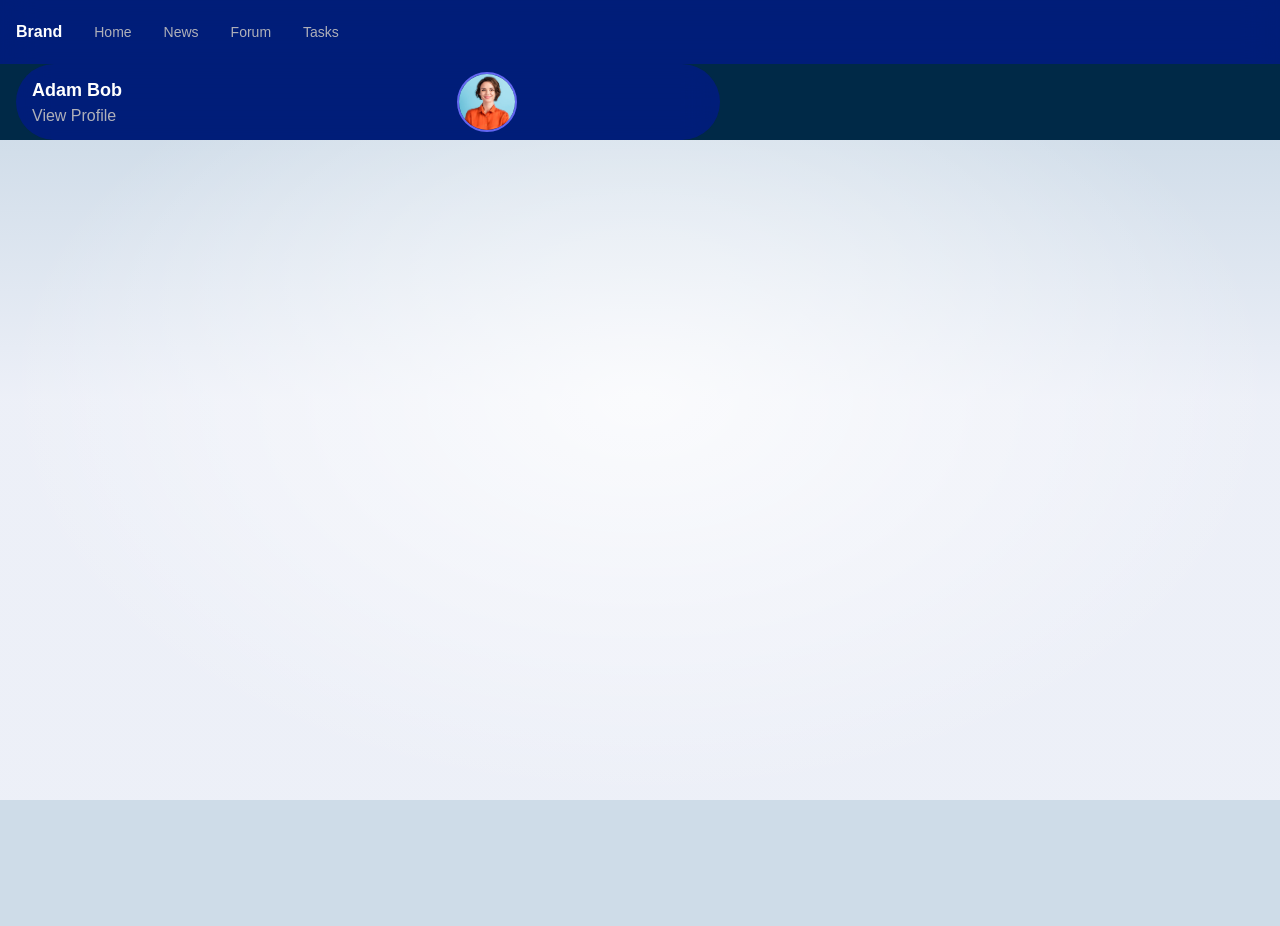
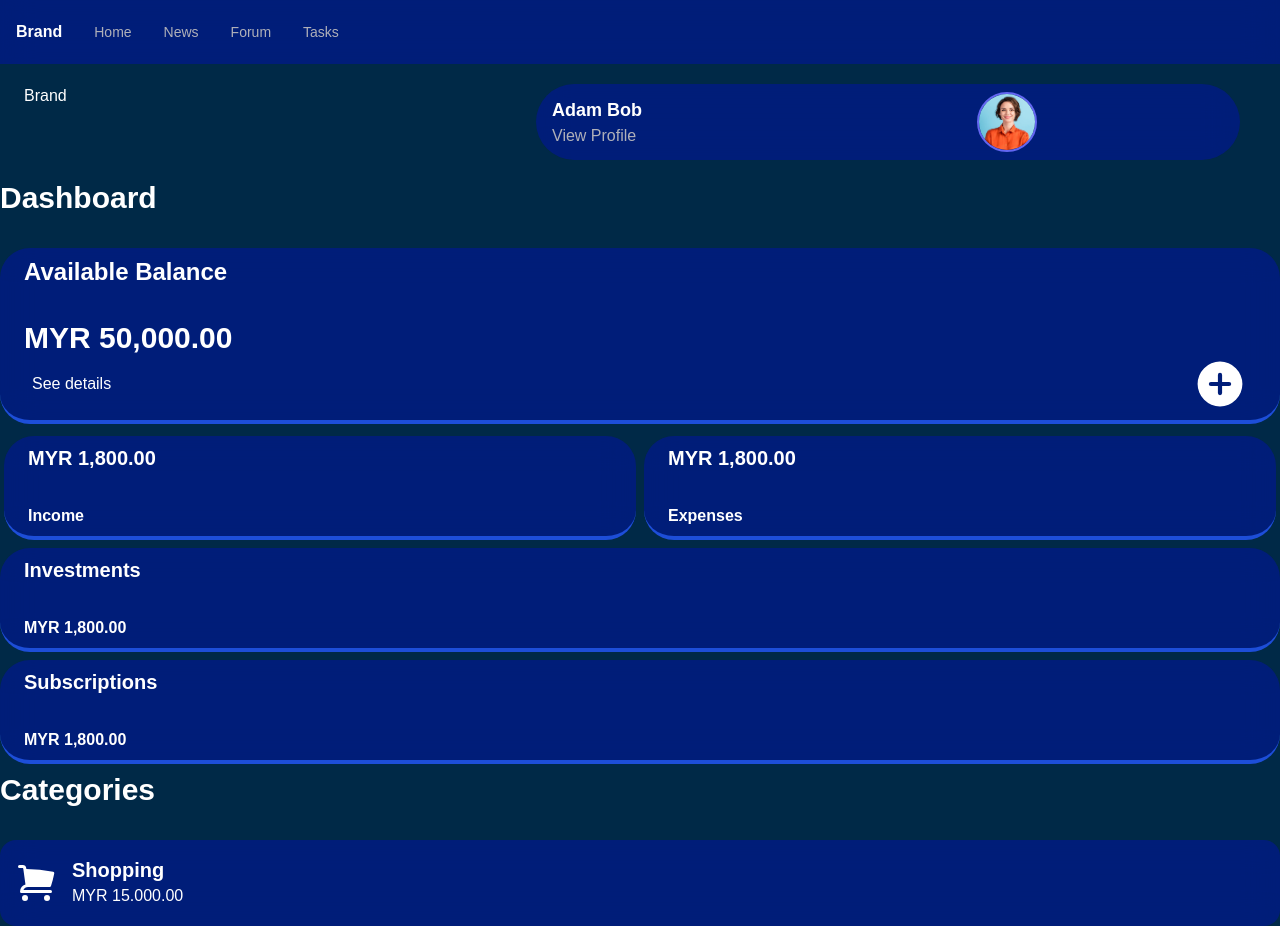
Before and after one commit to datgai/BudgetBuddy, a SvelteKit app: page / in a window 1280 px wide. Before the commit the page ends 800 px from the top, so only its background shows below. Built offline with nearby package versions, Linux system fonts and the light colour scheme.

Commit message:
:new: NEW : add dashboard

```diff
--- a/src/routes/+page.svelte
+++ b/src/routes/+page.svelte
@@ -4,10 +4,93 @@
 </script>
 
 <svelte:head>
-  <title>Home</title>
+  <title>Dashboard</title>
   <meta name="description" content="Svelte demo app" />
 </svelte:head>
 
-<header>
-  <Profile />
-</header>
+<div class="md:px-6 p-5">
+  <header class="flex">
+    <div class="flex-1">Brand</div>
+    <Profile />
+  </header>
+</div>
+
+<h2 class="mb-8 text-3xl font-bold">Dashboard</h2>
+<div
+  class="flex flex-col bg-[color:var(--color-theme-1)] backdrop-blur-lg border-b-4 border-blue-700 rounded-[30px] px-6 py-2 my-3"
+>
+  <h2 class="mb-8 text-2xl font-bold">Available Balance</h2>
+  <h1 class="text-3xl font-bold">MYR 50,000.00</h1>
+  <div class="flex flex-row mx-2">
+    <a href="transaction" class="flex-1 my-auto">See details</a>
+    <a href="/"
+      ><svg
+        xmlns="http://www.w3.org/2000/svg"
+        viewBox="0 0 20 20"
+        fill="currentColor"
+        class="w-14 h-14"
+      >
+        <path
+          fill-rule="evenodd"
+          d="M10 18a8 8 0 1 0 0-16 8 8 0 0 0 0 16Zm.75-11.25a.75.75 0 0 0-1.5 0v2.5h-2.5a.75.75 0 0 0 0 1.5h2.5v2.5a.75.75 0 0 0 1.5 0v-2.5h2.5a.75.75 0 0 0 0-1.5h-2.5v-2.5Z"
+          clip-rule="evenodd"
+        />
+      </svg>
+    </a>
+  </div>
+</div>
+
+<div class="flex flex-row">
+  <div
+    class="flex flex-1 flex-col bg-[color:var(--color-theme-1)] backdrop-blur-lg border-b-4 border-blue-700 rounded-[30px] px-6 py-2 mx-1"
+  >
+    <h2 class="mb-8 text-xl font-bold">MYR 1,800.00</h2>
+    <h1 class="font-bold">Income</h1>
+  </div>
+
+  <div
+    class="flex flex-1 flex-col bg-[color:var(--color-theme-1)] backdrop-blur-lg border-b-4 border-blue-700 rounded-[30px] px-6 py-2 mx-1"
+  >
+    <h2 class="mb-8 text-xl font-bold">MYR 1,800.00</h2>
+    <h1 class="font-bold">Expenses</h1>
+  </div>
+</div>
+
+<div
+  class="flex flex-1 flex-col bg-[color:var(--color-theme-1)] backdrop-blur-lg border-b-4 border-blue-700 rounded-[30px] px-6 py-2 my-2"
+>
+  <h2 class="mb-8 text-xl font-bold">Investments</h2>
+  <h1 class="font-bold">MYR 1,800.00</h1>
+</div>
+
+<div
+  class="flex flex-1 flex-col bg-[color:var(--color-theme-1)] backdrop-blur-lg border-b-4 border-blue-700 rounded-[30px] px-6 py-2 my-2"
+>
+  <h2 class="mb-8 text-xl font-bold">Subscriptions</h2>
+  <h1 class="font-bold">MYR 1,800.00</h1>
+</div>
+
+<h2 class="mb-8 text-3xl font-bold">Categories</h2>
+<div
+  class="flex bg-[color:var(--color-theme-1)] backdrop-blur-lg rounded-2xl w-full px-2 py-2"
+>
+  <div class="flex">
+    <svg
+      xmlns="http://www.w3.org/2000/svg"
+      viewBox="0 0 20 20"
+      fill="currentColor"
+      class="w-10 h-10 my-auto mx-2"
+    >
+      <path
+        d="M1 1.75A.75.75 0 0 1 1.75 1h1.628a1.75 1.75 0 0 1 1.734 1.51L5.18 3a65.25 65.25 0 0 1 13.36 1.412.75.75 0 0 1 .58.875 48.645 48.645 0 0 1-1.618 6.2.75.75 0 0 1-.712.513H6a2.503 2.503 0 0 0-2.292 1.5H17.25a.75.75 0 0 1 0 1.5H2.76a.75.75 0 0 1-.748-.807 4.002 4.002 0 0 1 2.716-3.486L3.626 2.716a.25.25 0 0 0-.248-.216H1.75A.75.75 0 0 1 1 1.75ZM6 17.5a1.5 1.5 0 1 1-3 0 1.5 1.5 0 0 1 3 0ZM15.5 19a1.5 1.5 0 1 0 0-3 1.5 1.5 0 0 0 0 3Z"
+      />
+    </svg>
+    <div class="flex-1 flex flex-row w-full p-2">
+      <div class="flex-1">
+        <h1 class="font-bold text-xl">Shopping</h1>
+        <h2>MYR 15.000.00</h2>
+        <div class="flex items-center justify-between mt-0.5"></div>
+      </div>
+    </div>
+  </div>
+</div>
```
